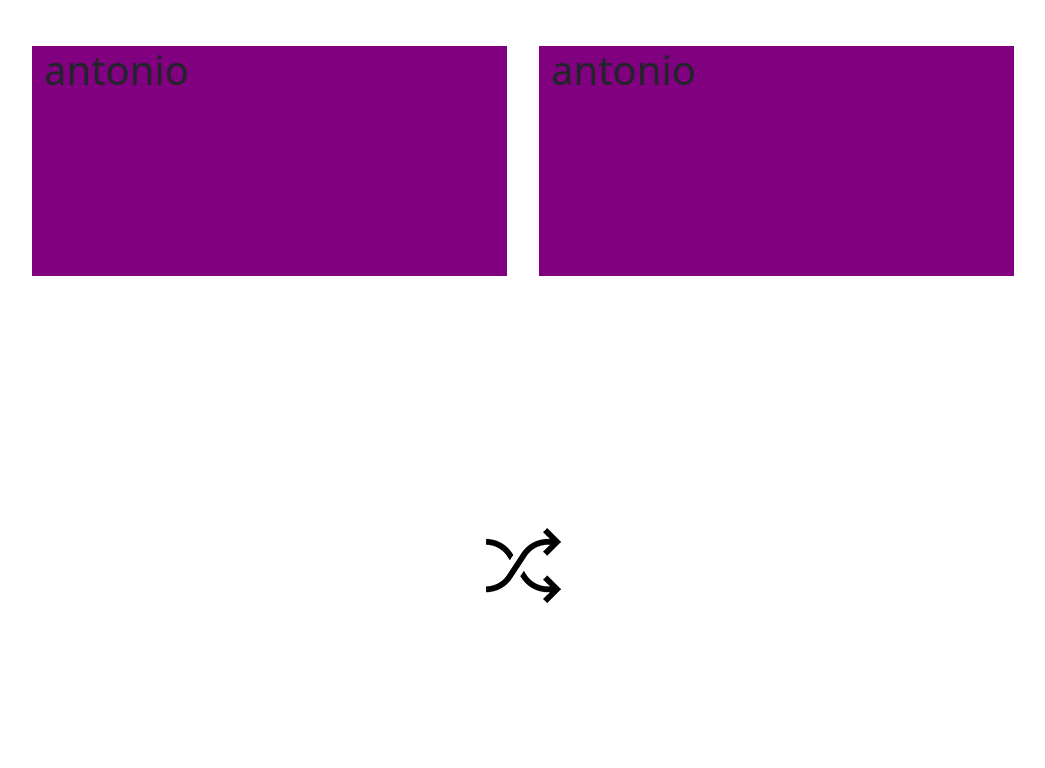
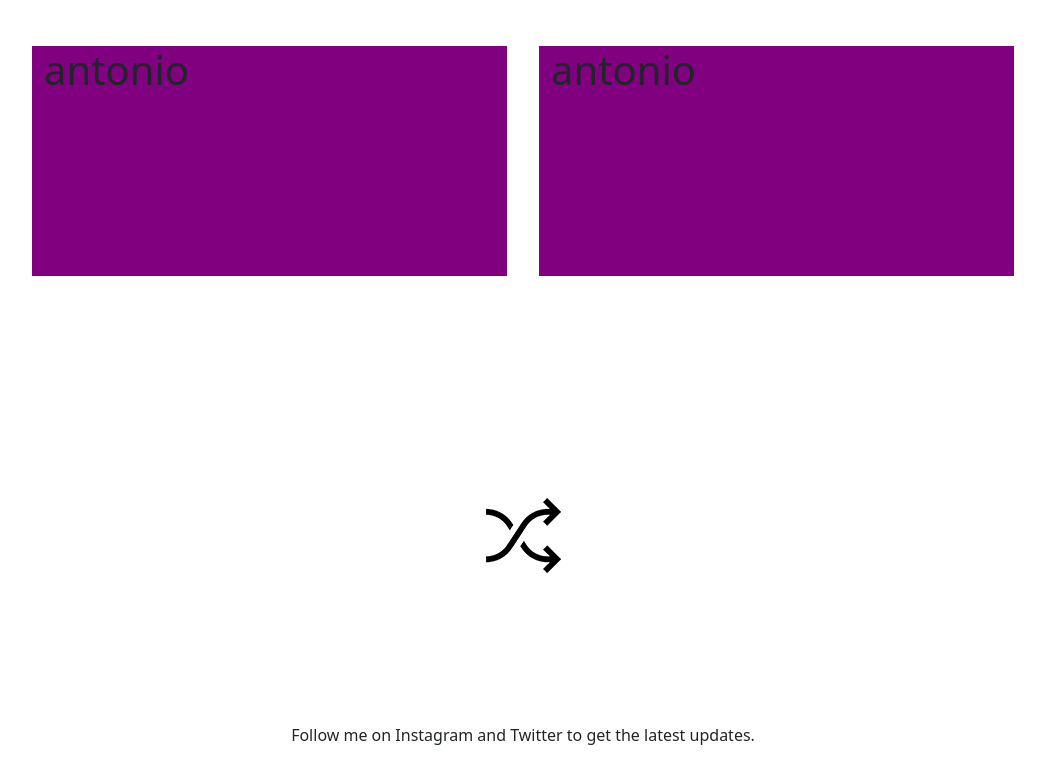
Before and after one commit to ToniPerea/CV-Carlos, a React (Create React App) app: page /portfolio in a window 1280 px wide. Shown: the part 2029-2797 px from the top of the page, without its empty margins (117-1162 px from the left). Built offline with nearby package versions, Linux system fonts and the light colour scheme.

Commit message:
mejora del navbar again

```diff
--- a/src/components/Footer.js
+++ b/src/components/Footer.js
@@ -1,6 +1,6 @@
 import { faInstagram, faTwitter } from "@fortawesome/free-brands-svg-icons";
 import { FontAwesomeIcon } from "@fortawesome/react-fontawesome";
-import { Card,Button, Row, Col,Container } from "react-bootstrap";
+import { Row, Col,Container } from "react-bootstrap";
 
 
 const FooterComponent = (props) =>{
--- a/src/components/NavBar.js
+++ b/src/components/NavBar.js
@@ -4,7 +4,7 @@ import { Container, Navbar, Nav, Image } from "react-bootstrap";
 const NavBarComponent = (props) =>{
     return (
       <>
-        <Navbar expand="lg">
+        <Navbar>
           <Container>
             <Navbar.Brand href="/">
               <Image
@@ -13,12 +13,14 @@ const NavBarComponent = (props) =>{
                 fluid
               />
             </Navbar.Brand>
-            <Nav className=" mx-3 justify-content-end">
-              <Nav.Link href="/">Home</Nav.Link>
-              <Nav.Link href="/portfolio">Portfolio</Nav.Link>
-              <Nav.Link href="#pricing">About</Nav.Link>
-              <Nav.Link href="#pricing">Contact</Nav.Link>
-            </Nav>
+            <Navbar.Collapse className="justify-content-end">
+              <Nav className=" mx-3 ">
+                <Nav.Link href="/">Home</Nav.Link>
+                <Nav.Link href="/portfolio">Portfolio</Nav.Link>
+                <Nav.Link href="#pricing">About</Nav.Link>
+                <Nav.Link href="#pricing">Contact</Nav.Link>
+              </Nav>
+            </Navbar.Collapse>
           </Container>
         </Navbar>
       </>
--- a/src/components/Shuffle.js
+++ b/src/components/Shuffle.js
@@ -1,20 +1,20 @@
 import { Image, Container } from "react-bootstrap";
 
 const Shuffle = (props) => {
-
-    function shuffleProject(){
-        alert('Vamos a un proyecto aleatorio');
+  function shuffleProject() {
+    alert("Vamos a un proyecto aleatorio");
   }
 
   return (
     <>
-        <Container style={{paddingTop: '180px' , paddingBottom:'180px'}} onClick={shuffleProject}>
-        <Image className="d-block m-auto" src="img/random.png"/>
+      <Container
+        style={{ paddingTop: "150px", paddingBottom: "150px" }}
+        onClick={shuffleProject}
+      >
+        <Image className="d-block m-auto" src="img/random.png" />
       </Container>
-
     </>
   );
-
 }
 
 export default Shuffle;
```
Lines whose indentation alone changed are shown as unchanged.
